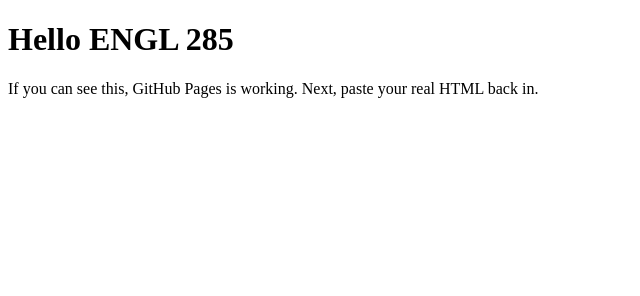
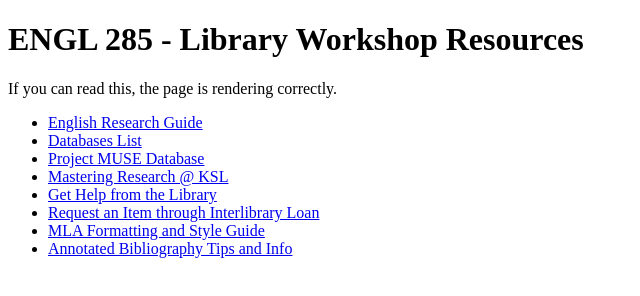
Before and after one commit to nmb142/engl285-library-workshop, a plain HTML site: page index.html in a window 1280 px wide. Shown: the whole page, without its empty margins (0-640 px from the left). Drawn offline with Linux system fonts and the light colour scheme.

Commit message:
Update index.html
retrying html

```diff
--- a/index.html
+++ b/index.html
@@ -1,4 +1,17 @@
 <!doctype html>
-<title>Test</title>
-<h1>Hello ENGL 285</h1>
-<p>If you can see this, GitHub Pages is working. Next, paste your real HTML back in.</p>
+<meta charset="utf-8">
+<title>ENGL 285 - Library Workshop Resources</title>
+
+<h1>ENGL 285 - Library Workshop Resources</h1>
+<p>If you can read this, the page is rendering correctly.</p>
+
+<ul>
+  <li><a href="https://researchguides.case.edu/english" target="_blank">English Research Guide</a></li>
+  <li><a href="https://researchguides.case.edu/az/databases" target="_blank">Databases List</a></li>
+  <li><a href="https://researchguides.case.edu/az/databases?q=project%20muse" target="_blank">Project MUSE Database</a></li>
+  <li><a href="https://researchguides.case.edu/infolitksl" target="_blank">Mastering Research @ KSL</a></li>
+  <li><a href="https://case.edu/library/research-tools/get-research-help" target="_blank">Get Help from the Library</a></li>
+  <li><a href="https://case.edu/library/services/interlibrary-loan" target="_blank">Request an Item through Interlibrary Loan</a></li>
+  <li><a href="https://owl.purdue.edu/owl/research_and_citation/mla_style/mla_formatting_and_style_guide/mla_formatting_and_style_guide.html" target="_blank">MLA Formatting and Style Guide</a></li>
+  <li><a href="https://owl.purdue.edu/owl/general_writing/common_writing_assignments/annotated_bibliographies/index.html" target="_blank">Annotated Bibliography Tips and Info</a></li>
+</ul>
```
